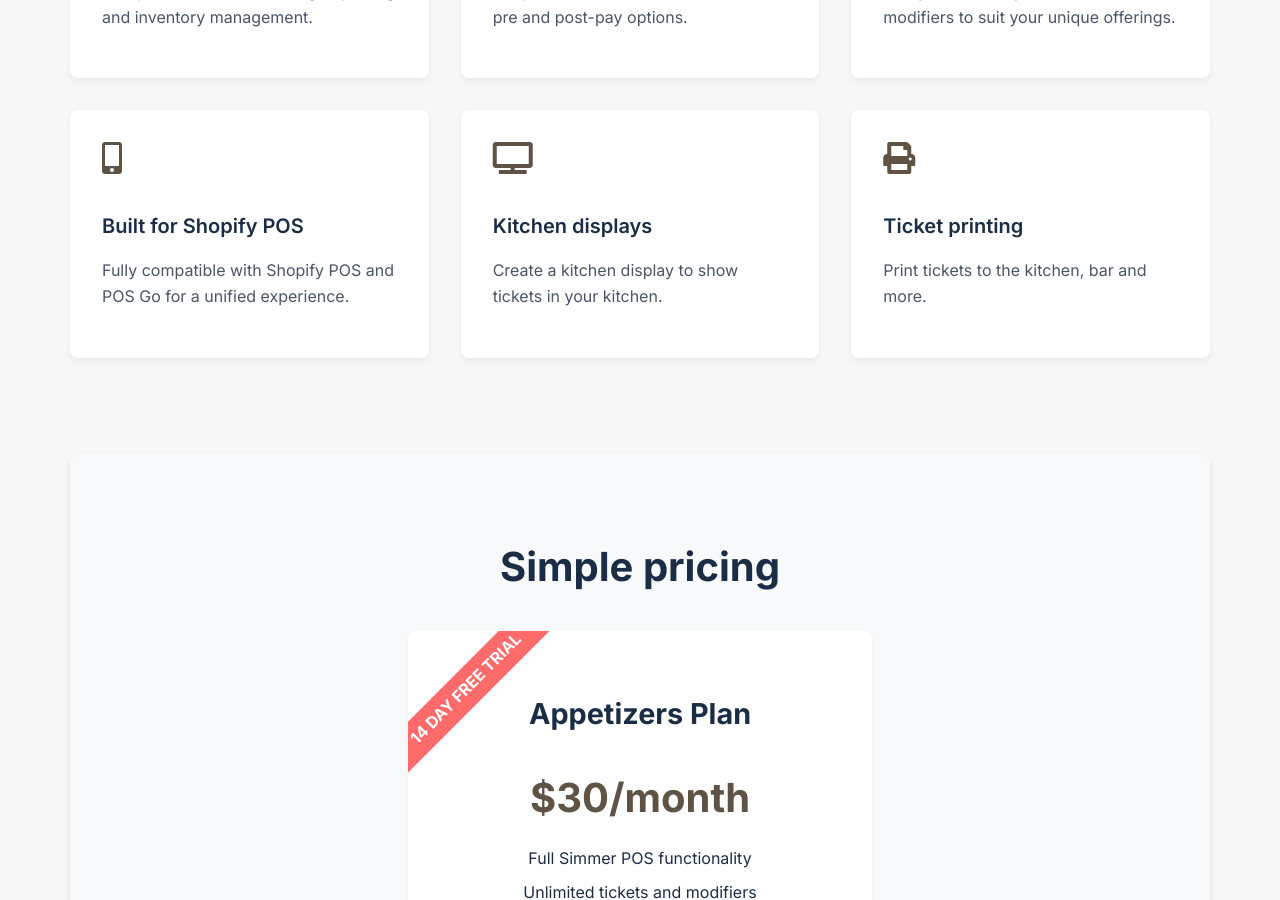
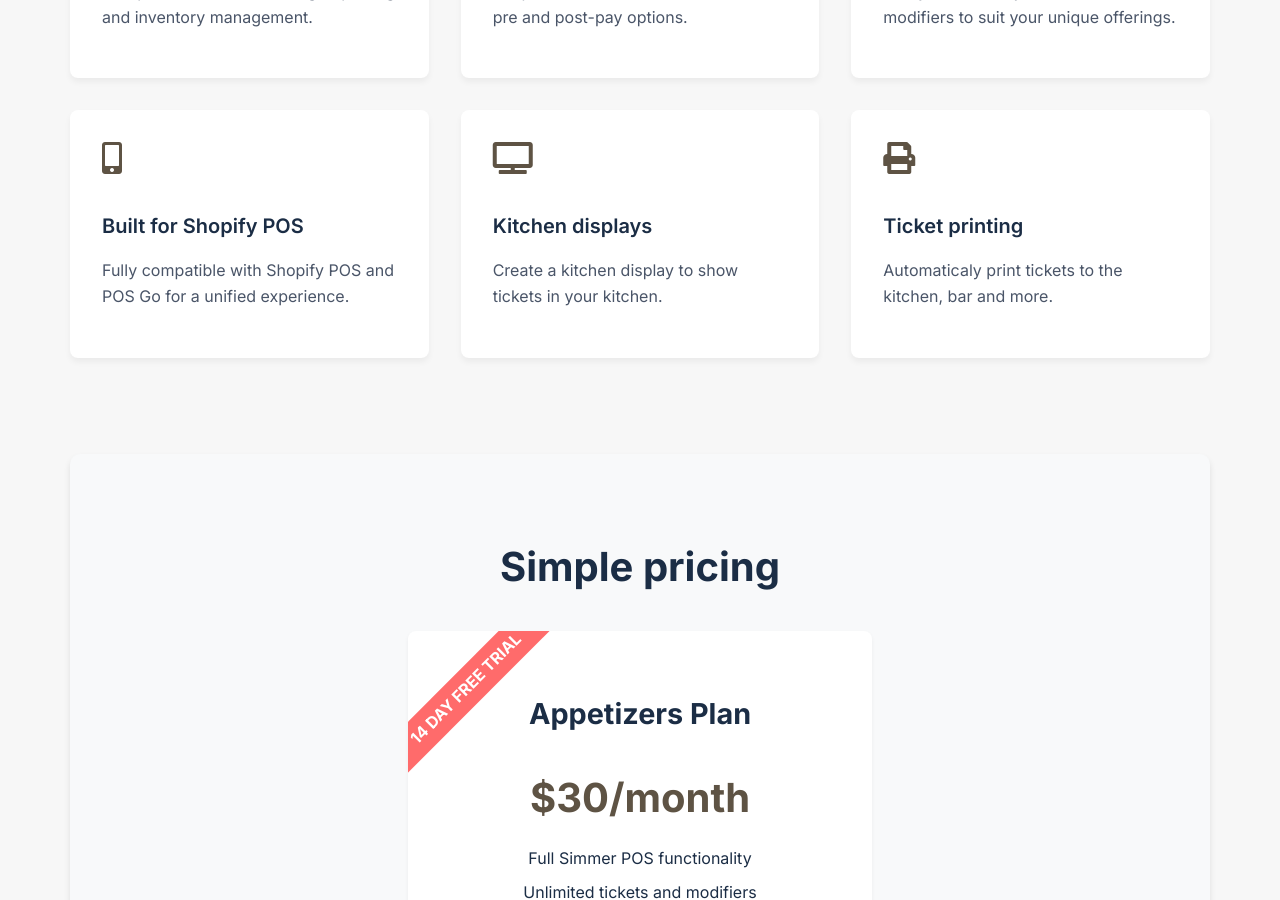
Before and after one commit to Pixel-Nova-Apps/simmerpos.com, a Jekyll site: the page built from index.html, in a window 1280 px wide and 900 px high, scrolled down 1151 px. Built offline with Jekyll 4.4.1, drawn with Linux system fonts in a browser that asks for light colours.

Commit message:
Update default.html

```diff
--- a/_layouts/default.html
+++ b/_layouts/default.html
@@ -53,7 +53,7 @@
               <div class="feature-item">
                 <i class="fas fa-print"></i>
                 <h3>Ticket printing</h3>
-                <p>Print tickets to the kitchen, bar and more.</p>
+                <p>Automaticaly print tickets to the kitchen, bar and more.</p>
               </div>
             </div>
           </section>
```
